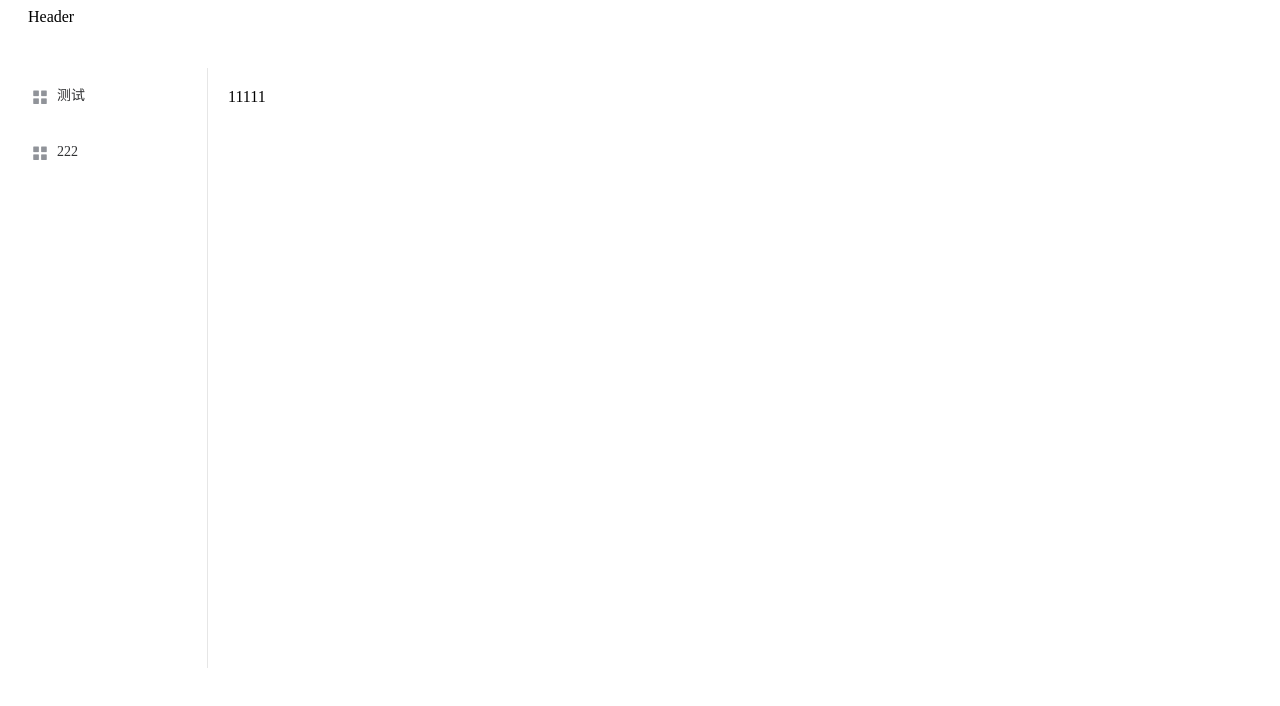
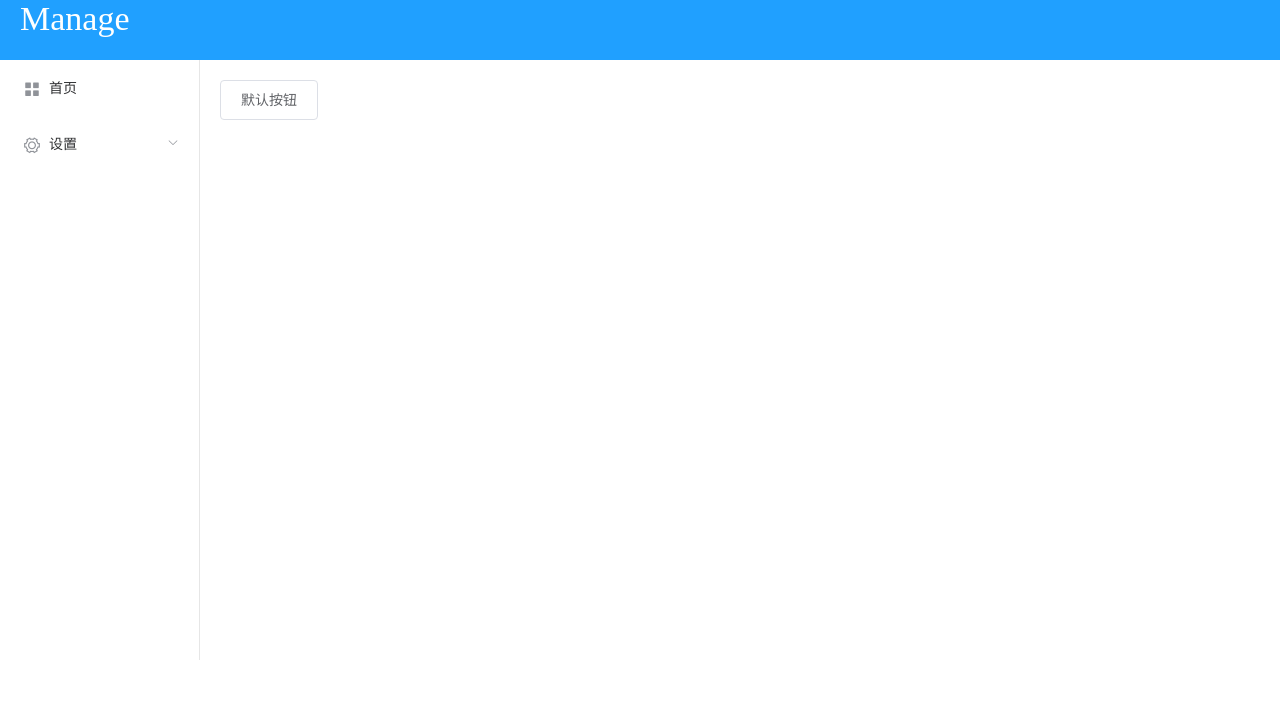
Before and after one commit to DonHoe/vue-app, a Vue app: page / in a window 1280 px wide. Shown: the top 706 px of the page. Built offline with nearby package versions, Linux system fonts and the light colour scheme.

Commit message:
build js

```diff
--- a/package.json
+++ b/package.json
@@ -13,9 +13,11 @@
     "build": "node build/build.js"
   },
   "dependencies": {
+    "axios": "^0.18.0",
+    "element-ui": "^2.3.7",
+    "mockjs": "^1.0.1-beta3",
     "vue": "^2.5.2",
-    "vue-router": "^3.0.1",
-    "element-ui": "^2.3.7"
+    "vue-router": "^3.0.1"
   },
   "devDependencies": {
     "autoprefixer": "^7.1.2",
--- a/src/App.vue
+++ b/src/App.vue
@@ -1,16 +1,32 @@
 <template>
   <div id="app">
     <el-container>
-        <el-header>Header</el-header>
+        <el-header style="background: #20a0ff;">
+            <el-row>
+                <el-col :span="20">
+                    <div style="color:#fff;font-size:34px;">Manage</div>
+                </el-col>
+                <el-col :span="4">
+                    <div></div>
+                </el-col>
+            </el-row>
+        </el-header>
         <el-container style="min-height:600px;">
             <el-aside width="200px" style="min-height:100%">
-                <el-menu style="min-height: 100%;" router>
+                <el-menu style="min-height: 100%;" router :collapse="isCollapse">
                     <el-menu-item index="/">
-                        <i class="el-icon-menu"></i>{{name}}
+                        <i class="el-icon-menu"></i>
+                        <span slot="title">首页</span>
                     </el-menu-item>
-                    <el-menu-item index="home1">
-                        <i class="el-icon-menu"></i>222
-                    </el-menu-item>
+                    <el-submenu index="1">
+                        <template slot="title">
+                            <i class="el-icon-setting"></i>
+                            <span>设置</span>
+                        </template>
+                        <el-menu-item-group>
+                            <el-menu-item index="home1">设置1</el-menu-item>
+                        </el-menu-item-group>
+                    </el-submenu>
                 </el-menu>
             </el-aside>
             <el-main style="min-height:100%">
@@ -28,18 +44,19 @@ export default {
   name: "App",
   data() {
     return {
-      name: "测试"
+      isCollapse: false
     };
   },
   created() {
     var that = this;
-    console.log(this.$router);
+    //console.log(this.$router.options.routes);
   },
-  computed: {
-  }
+  computed: {}
 };
 </script>
 
 <style>
-
+body {
+  margin: 0;
+}
 </style>
--- a/src/main.js
+++ b/src/main.js
@@ -5,8 +5,13 @@ import App from './App'
 import router from './router'
 import ElementUI from 'element-ui'
 import 'element-ui/lib/theme-chalk/index.css'
+import MockData from './mock/index.js'
+import axios from 'axios'
+
+MockData.bootstrap();
 
 Vue.config.productionTip = false
+Vue.prototype.$ajax = axios
 
 Vue.use(ElementUI)
 
--- /dev/null
+++ b/src/mock/index.js
@@ -0,0 +1,11 @@
+import Mock from 'mockjs';
+
+export default {
+  bootstrap() {
+    Mock.mock("/api/getData",{
+        'list|1-10': [{
+            'id|+1': 1
+        }]
+    });
+  }
+};
--- a/src/page/home.vue
+++ b/src/page/home.vue
@@ -1,12 +1,24 @@
 <template>
     <div>
-11111
+        <el-button @click="getData()">默认按钮</el-button>
     </div>
 </template>
 <script>
 export default {
   data() {
     return {};
+  },
+  methods: {
+    getData: function() {
+      this.$ajax.get("/api/getData").then(
+        response => {
+          console.log(response.data);
+        },
+        response => {
+          console.log(response.data);
+        }
+      );
+    }
   }
 };
 </script>
```
